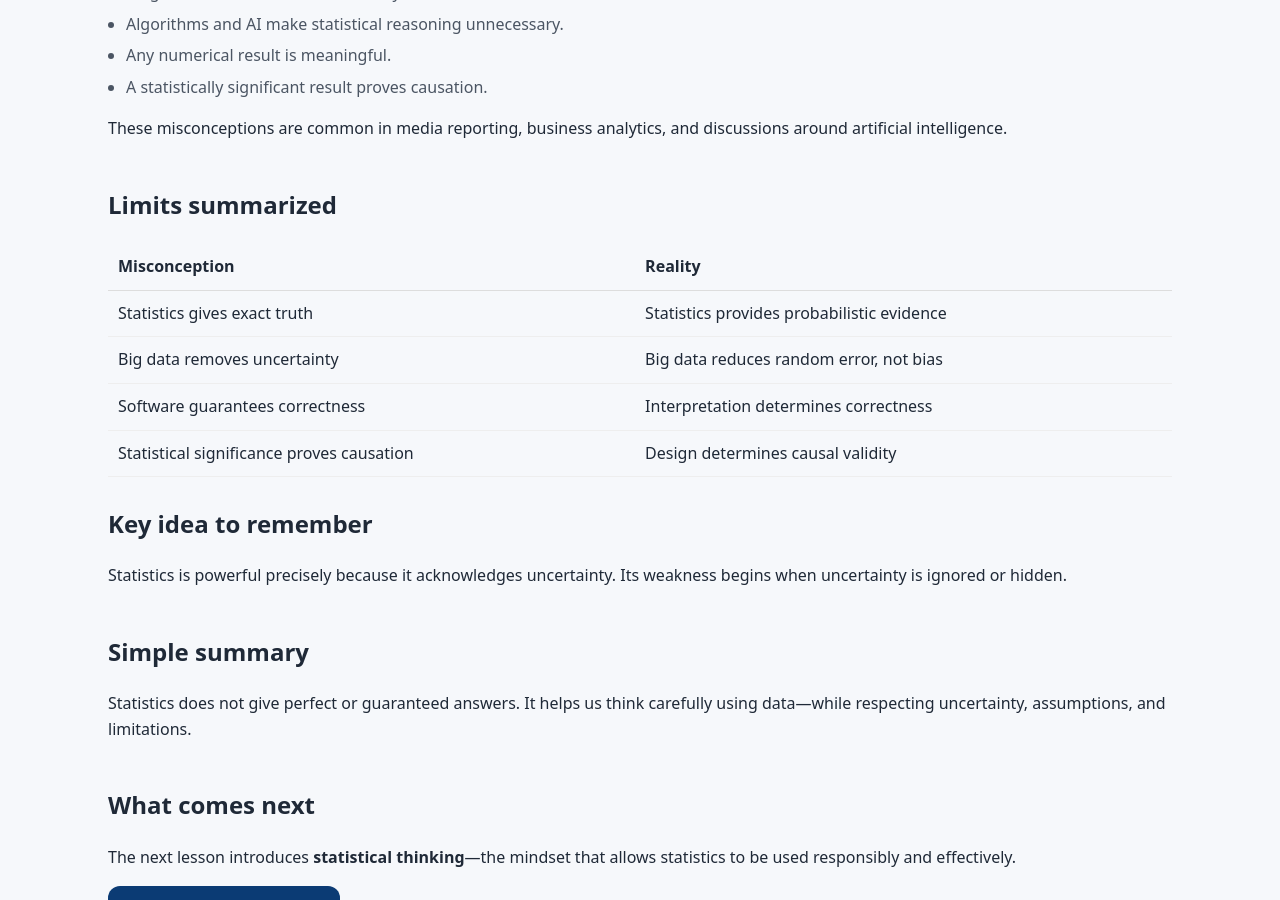
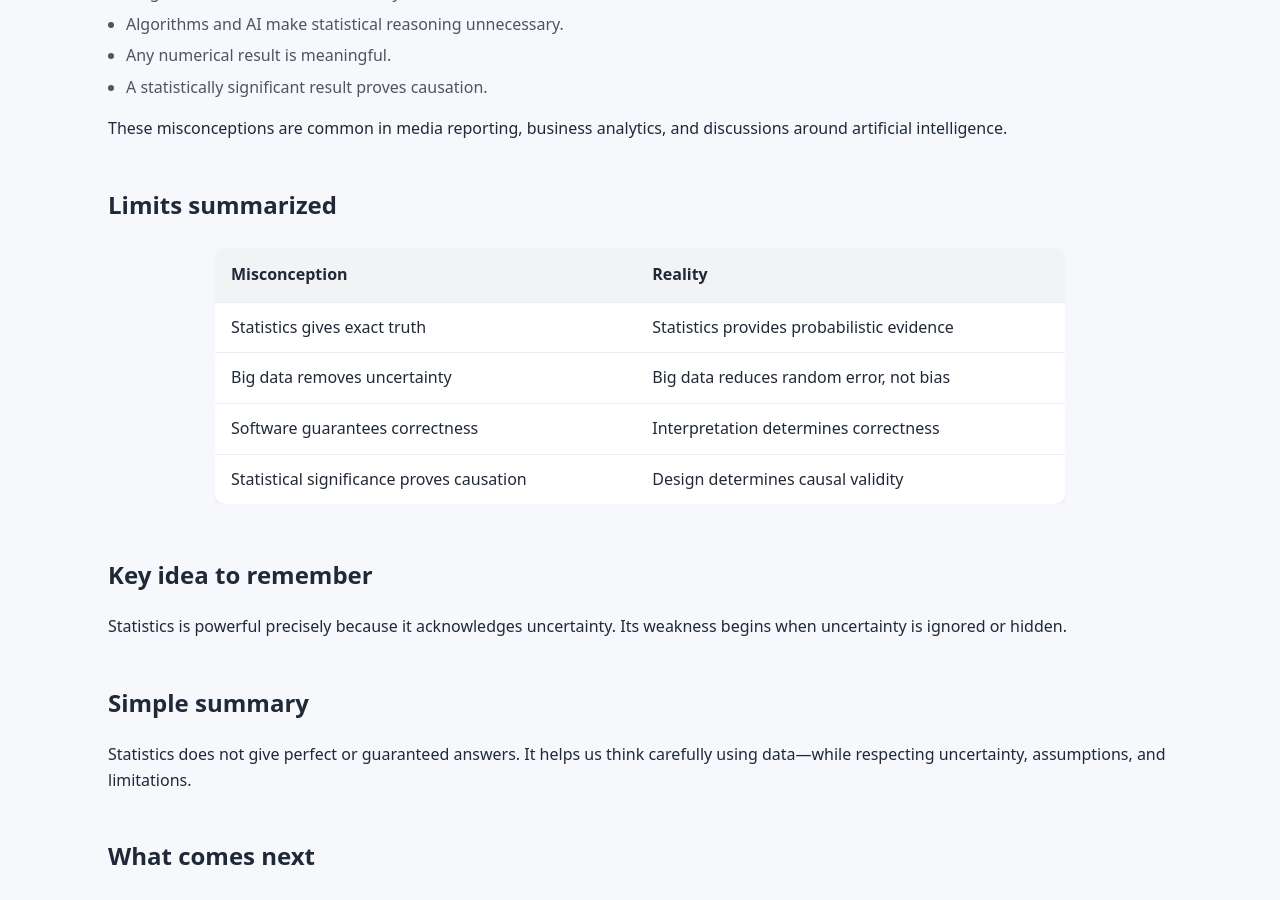
Before and after one commit to ammar-homaida-statistics/easystatisticsacademy, a Jekyll site: the page built from foundations/what-statistics-is-not/index.md, in a window 1280 px wide and 900 px high, scrolled down 2579 px. Built offline with Jekyll 4.4.1, drawn with Linux system fonts in a browser that asks for light colours.

Commit message:
Enhance table styling for misconceptions and realities

```diff
--- a/foundations/what-statistics-is-not/index.md
+++ b/foundations/what-statistics-is-not/index.md
@@ -217,34 +217,36 @@ lesson_order: 2
   <div class="content-narrow">
     <h2>Limits summarized</h2>
 
-    <div style="overflow-x:auto;">
-      <table style="width:100%; border-collapse:collapse;">
-        <thead>
-          <tr>
-            <th style="text-align:left; padding:10px; border-bottom:1px solid #ddd;">Misconception</th>
-            <th style="text-align:left; padding:10px; border-bottom:1px solid #ddd;">Reality</th>
-          </tr>
-        </thead>
-        <tbody>
-          <tr>
-            <td style="padding:10px; border-bottom:1px solid #eee;">Statistics gives exact truth</td>
-            <td style="padding:10px; border-bottom:1px solid #eee;">Statistics provides probabilistic evidence</td>
-          </tr>
-          <tr>
-            <td style="padding:10px; border-bottom:1px solid #eee;">Big data removes uncertainty</td>
-            <td style="padding:10px; border-bottom:1px solid #eee;">Big data reduces random error, not bias</td>
-          </tr>
-          <tr>
-            <td style="padding:10px; border-bottom:1px solid #eee;">Software guarantees correctness</td>
-            <td style="padding:10px; border-bottom:1px solid #eee;">Interpretation determines correctness</td>
-          </tr>
-          <tr>
-            <td style="padding:10px; border-bottom:1px solid #eee;">Statistical significance proves causation</td>
-            <td style="padding:10px; border-bottom:1px solid #eee;">Design determines causal validity</td>
-          </tr>
-        </tbody>
-      </table>
-    </div>
+    <div style="margin:24px 0;">
+  <div style="max-width:850px; margin:auto; overflow-x:auto;">
+    <table style="width:100%; border-collapse:collapse; background:#ffffff; border-radius:10px; overflow:hidden; box-shadow:0 4px 10px rgba(0,0,0,0.05);">
+      <thead style="background:#f1f3f5;">
+        <tr>
+          <th style="padding:14px 16px; text-align:left; font-weight:600;">Misconception</th>
+          <th style="padding:14px 16px; text-align:left; font-weight:600;">Reality</th>
+        </tr>
+      </thead>
+      <tbody>
+        <tr style="border-top:1px solid #e9ecef;">
+          <td style="padding:12px 16px;">Statistics gives exact truth</td>
+          <td style="padding:12px 16px;">Statistics provides probabilistic evidence</td>
+        </tr>
+        <tr style="border-top:1px solid #e9ecef;">
+          <td style="padding:12px 16px;">Big data removes uncertainty</td>
+          <td style="padding:12px 16px;">Big data reduces random error, not bias</td>
+        </tr>
+        <tr style="border-top:1px solid #e9ecef;">
+          <td style="padding:12px 16px;">Software guarantees correctness</td>
+          <td style="padding:12px 16px;">Interpretation determines correctness</td>
+        </tr>
+        <tr style="border-top:1px solid #e9ecef;">
+          <td style="padding:12px 16px;">Statistical significance proves causation</td>
+          <td style="padding:12px 16px;">Design determines causal validity</td>
+        </tr>
+      </tbody>
+    </table>
+  </div>
+</div>
 
   </div>
 </section>
```
